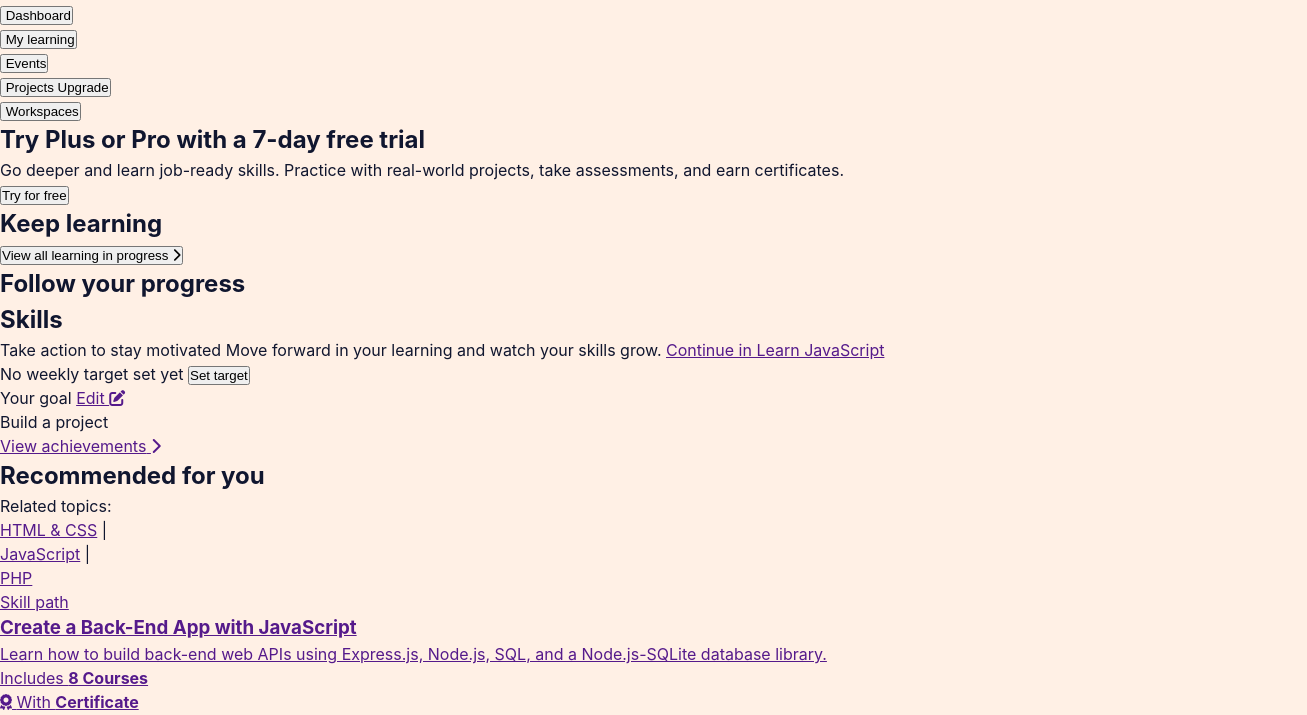
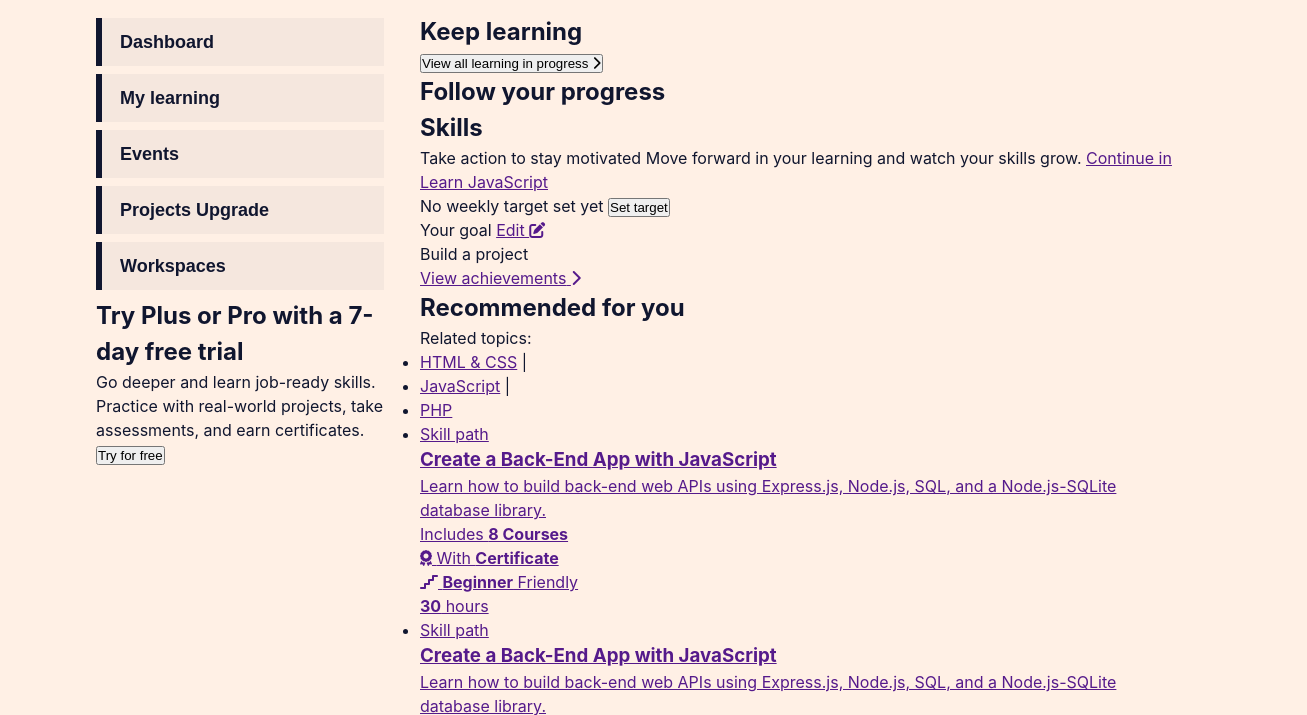
Before and after one commit to Bien-Beo/CodeAcademy, a plain HTML site: page myhome.html in a window 1280 px wide. Shown: the part 78-793 px from the top of the page, 1307 px wide, since content can reach past the window. Drawn offline with Linux system fonts and the light colour scheme.

Commit message:
style myhome

```diff
--- a/assets/css/base.css
+++ b/assets/css/base.css
@@ -14,6 +14,7 @@
     --color-primary: #3A10E5;
     --color-secondary: #10162F;
     --color-background-hover: rgba(16, 22, 47, 0.12);
+    --color-background-selected: rgba(16, 22, 47, 0.04);
 }
 
 body {
@@ -26,6 +27,10 @@ body {
     background-color: var(--color-background-current);
 }
 
+button, input {
+    overflow: visible;
+}
+
 .all-display {
     background-color: var(--color-background-current);
     color: var(--color-text);
@@ -33,3 +38,11 @@ body {
     position: relative;
     z-index: 1;
 }
+
+.ml-auto {
+    margin-left: auto;
+}
+
+.pb-05rem {
+    padding-bottom: 0.5rem;
+}
--- /dev/null
+++ b/assets/css/myhome/container.css
@@ -0,0 +1,84 @@
+.Container__Box {
+    margin-left: auto;
+    margin-right: auto;
+    margin-top: 0;
+    margin-bottom: 0;
+    width: 100%;
+    height: 100%;
+    padding-left: 1rem;
+    padding-right: 1rem;
+    max-width: 1440px;
+}
+
+.Container {
+    margin-top: 0.75rem;
+    display: flex;
+}
+
+.SideBar__Box {
+    display: flex;
+    margin-right: 0.75rem;
+    padding-bottom: 1.5rem;
+    display: none;
+    width: 288px;
+    align-self: flex-start;
+    position: sticky;
+    top: calc(var(--headerHeight) + 16px);
+    flex-direction: column;
+    align-items: flex-start;
+}
+
+.SideBar__List {
+    padding-left: 1.5rem;
+    display: inline-block;
+    width: 100%;
+    background-color: inherit;
+    list-style: none;
+    border: 1px solid var(--color-text);
+    padding: 0;
+    min-width: 192px;
+    border-radius: 2px;
+    background-color: var(--color-background);
+    position: relative;
+    z-index: 1;
+    margin: 0;
+    border: none;
+    background-color: var(--color-background-current);
+}
+
+.SideBar__Button {
+    border: none;
+    background: none;
+    padding: 0;
+    font-size: inherit;
+    text-decoration: none;
+    box-shadow: none;
+    color: var(--color-text);
+    cursor: pointer;
+    transition: color 150ms linear, background-color 150ms linear, border-color 150ms linear;
+    padding-left: 1.5rem;
+    padding-right: 1.5rem;
+    padding-top: 0.75rem;
+    padding-bottom: 0.75rem;
+    align-items: center;
+    display: flex;
+    width: 100%;
+    position: relative;
+    z-index: 1;
+    font-weight: 700;
+    background-color: var(--color-background-selected);
+    font-size: 1rem;
+    min-height: 48px;
+    font-size: 1.125rem;
+}
+
+.SideBar__Button::before {
+    min-height: 48px;
+    content: '';
+    background-color: var(--color-text) !important;
+    display: inline-block;
+    width: 6px;
+    position: absolute;
+    left: 0;
+    background-color: inherit;
+}
--- a/assets/css/responsive.css
+++ b/assets/css/responsive.css
@@ -2,7 +2,7 @@
     :root {
         --headerHeight: 5rem;
     }
-    .Box__Header-Nav {
+    .Box__Header-Nav, .Container__Box {
         padding-left: 6rem;
         padding-right: 6rem;
     }
@@ -17,17 +17,23 @@
         padding-bottom: 0.5rem;
         margin-bottom: 1px;
     }
+    .Container {
+        gap: 1.5rem;
+    }
+    .SideBar__Box {
+        display: block;
+    }
 }
 
-@media only screen and (min-width: 768px) {
-    .Box__Header-Nav {
+@media only screen and (min-width: 768px) and (max-width: 1201px) {
+    .Box__Header-Nav, .Container__Box {
         padding-left: 4rem;
         padding-right: 4rem;
     }
 }
 
-@media only screen and (min-width: 480px) {
-    .Box__Header-Nav {
+@media only screen and (min-width: 480px) and (max-width: 767px) {
+    .Box__Header-Nav, .Container__Box {
         padding-left: 2rem;
         padding-right: 2rem;
     }
--- a/myhome.html
+++ b/myhome.html
@@ -5,7 +5,8 @@
     <meta name="viewport" content="width=device-width, initial-scale=1.0">
     <title>My Home | Codeacademy</title>
     <link rel="stylesheet" href="https://cdnjs.cloudflare.com/ajax/libs/font-awesome/6.6.0/css/all.min.css" integrity="sha512-Kc323vGBEqzTmouAECnVceyQqyqdsSiqLQISBL29aUW4U/M7pSPA/gEUZQqv1cwx4OnYxTxve5UMg5GT6L4JJg==" crossorigin="anonymous" referrerpolicy="no-referrer" />
-    <link rel="stylesheet" href="./assets/css/myhome.css">
+    <link rel="stylesheet" href="./assets/css/myhome/header.css">
+    <link rel="stylesheet" href="./assets/css/myhome/container.css">
     <link rel="stylesheet" href="./assets/css/base.css">
     <link rel="stylesheet" href="./assets/css/responsive.css">
     <link rel="stylesheet" href="./assets/js/myhome.js">
@@ -62,7 +63,7 @@
                         <li class="Nav__Ele">
                             <a href="" class="Nav__Ele-Link">For Business</a>
                         </li>
-                        <li class="Nav__Ele">
+                        <li class="Nav__Ele ml-auto">
                             <div class="Nav__Ele-Button Nav__Ele-Button-Container">
                                 <button class="Nav__Ele-Button-Component">
                                     <i class="fa-solid fa-magnifying-glass fa-xl"></i>
@@ -91,38 +92,38 @@
             </div>
         </header>
         <main>
-            <div class="container Box-ContentContainer">
-                <div>
-                    <div class="side-bar">
-                        <nav>
-                            <ul>
-                                <div>
+            <div class="Container Container__Box">
+                <div class="SideBar">
+                    <div class="SideBar__Box">
+                        <nav class="SideBar__Nav">
+                            <ul class="SideBar__List">
+                                <div class="pb-05rem">
                                     <li>
-                                        <button>
+                                        <button class="SideBar__Button">
                                             <img src="" alt="">
                                             <span>Dashboard</span>
                                         </button>
                                     </li>
                                 </div>
-                                <div>
+                                <div class="pb-05rem">
                                     <li>
-                                        <button>
+                                        <button class="SideBar__Button">
                                             <img src="" alt="">
                                             <span>My learning</span>
                                         </button>
                                     </li>
                                 </div>
-                                <div>
+                                <div class="pb-05rem">
                                     <li>
-                                        <button>
+                                        <button class="SideBar__Button">
                                             <img src="" alt="">
                                             <span>Events</span>
                                         </button>
                                     </li>
                                 </div>
-                                <div>
+                                <div class="pb-05rem">
                                     <li>
-                                        <button>
+                                        <button class="SideBar__Button">
                                             <img src="" alt="">
                                             <span>Projects
                                                 <span>Upgrade</span>
@@ -130,9 +131,9 @@
                                         </button>
                                     </li>
                                 </div>
-                                <div>
+                                <div class="pb-05rem">
                                     <li>
-                                        <button>
+                                        <button class="SideBar__Button">
                                             <img src="" alt="">
                                             <span>Workspaces</span>
                                         </button>
```
Also changed, not shown: assets/css/login.css (+6 -6 lines), assets/css/myhome/header.css (renamed from assets/css/myhome.css).
